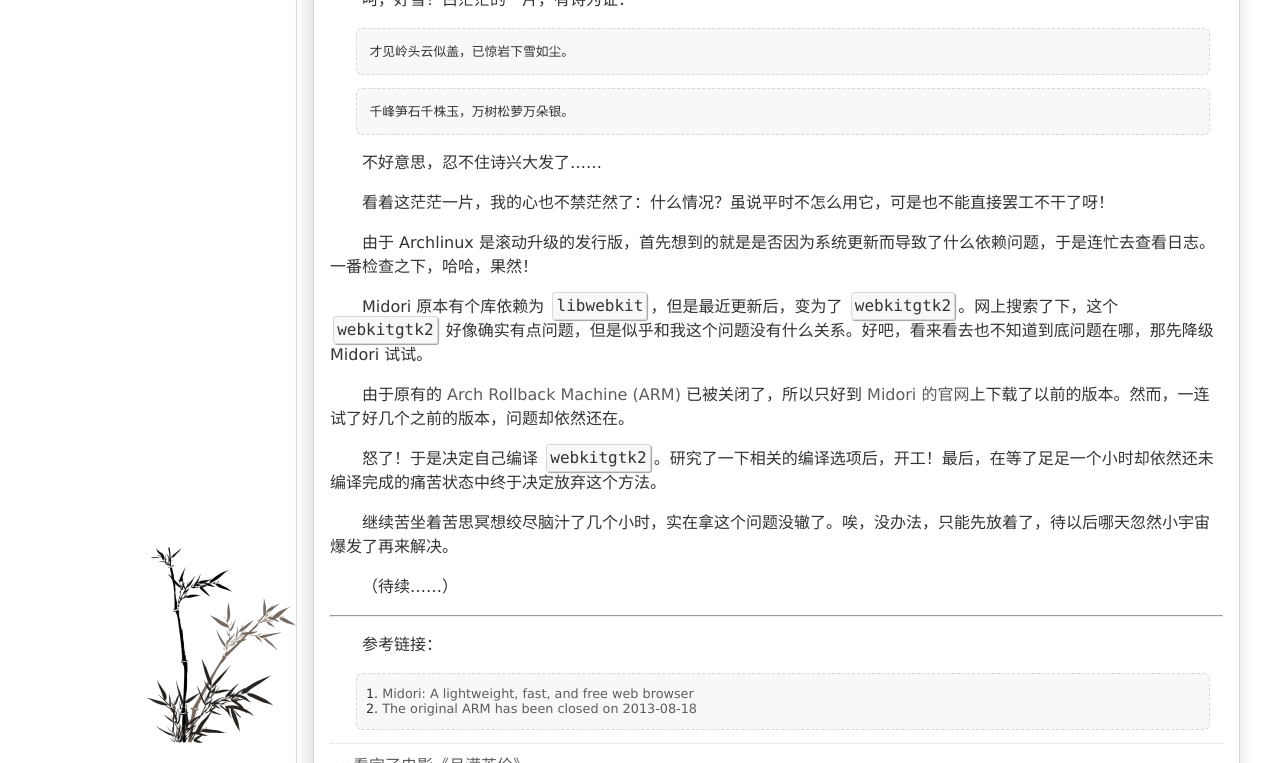
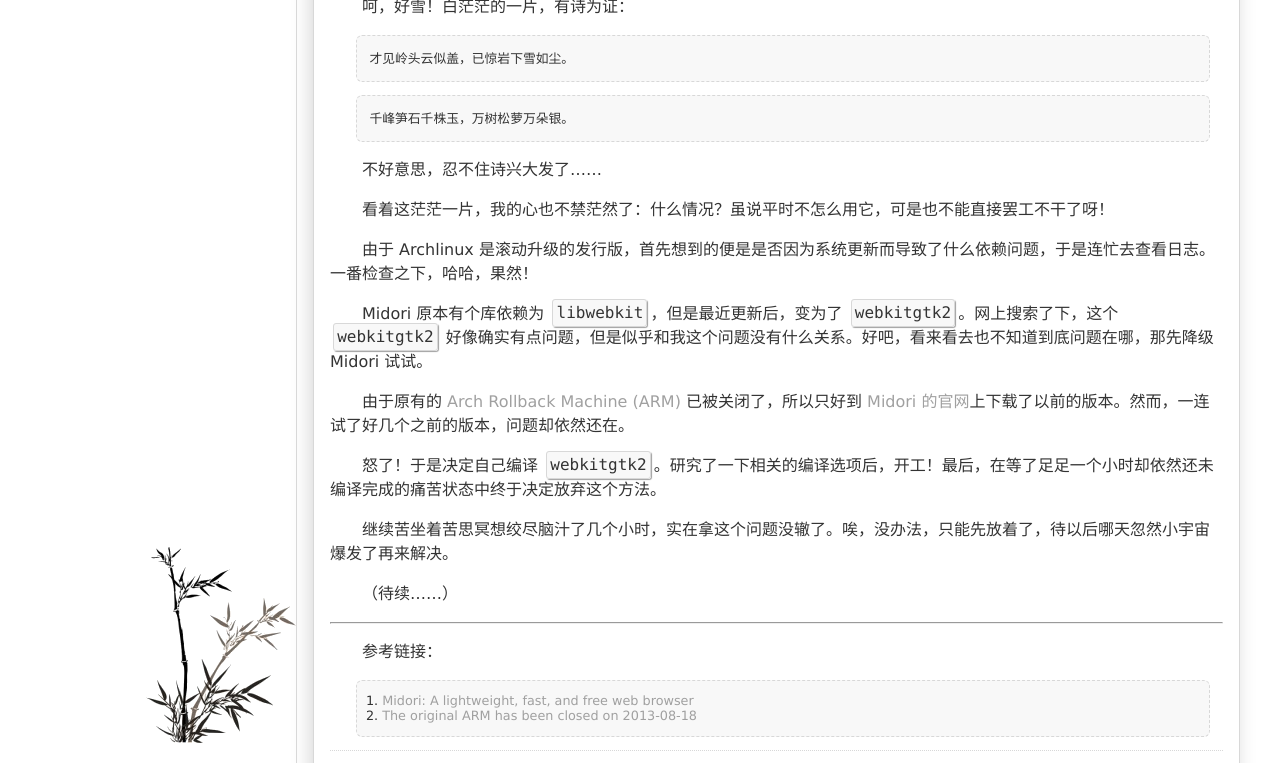
Before and after one commit to silverzhaojr/silverzhaojr.github.io, a Jekyll site: the page built from _posts/2013-10-21-midori-display-problem-p1.md, in a window 1280 px wide and 1400 px high, cut to the strip 637-1400 px from the top of the window. Built offline with Jekyll 4.4.1, drawn with Linux system fonts in a browser that asks for light colours; Markdown is read by kramdown in place of the engine named in the settings; some of the changed text lies outside the part shown.

Commit message:
upload a post part 2

```diff
--- a/_posts/2013-10-21-midori-display-problem-p1.md
+++ b/_posts/2013-10-21-midori-display-problem-p1.md
@@ -26,7 +26,7 @@
 
 看着这茫茫一片，我的心也不禁茫然了：什么情况？虽说平时不怎么用它，可是也不能直接罢工不干了呀！
 
-由于 Archlinux 是滚动升级的发行版，首先想到的就是是否因为系统更新而导致了什么依赖问题，于是连忙去查看日志。一番检查之下，哈哈，果然！
+由于 Archlinux 是滚动升级的发行版，首先想到的便是是否因为系统更新而导致了什么依赖问题，于是连忙去查看日志。一番检查之下，哈哈，果然！
 
 Midori 原本有个库依赖为 `libwebkit`，但是最近更新后，变为了 `webkitgtk2`。网上搜索了下，这个 `webkitgtk2` 好像确实有点问题，但是似乎和我这个问题没有什么关系。好吧，看来看去也不知道到底问题在哪，那先降级 Midori 试试。
 
--- a/static/css/style.css
+++ b/static/css/style.css
@@ -167,7 +167,7 @@
     border-bottom: 1px dotted #a0a0a0;
 }
 .post-time {
-    color: #a0a0a0;
+    color: #5d5d5d;
     font-family: "Georgia", "Times New Roman", "URW Palladio L", serif;
     font-style: italic;
     margin-top: 1em;
@@ -265,15 +265,21 @@
 .post-content blockquote ol {
     padding: 0 1em;
 }
+.post-content a {
+	color: #a0a0a0;
+}
+.post-content a:hover {
+	color: #5d5d5d;
+}
 .post-content em {
     color: #5d5d5d;
+    font-family: monospace;
     font-style: normal;
     border-bottom: 2px dotted #a0a0a0;
 }
 .post-content img {
-    display: block;
     border: 0 none;
-    max-width: 100%;
+    max-width: 90%;
     margin: auto;
 }
 .post-content pre {
```
Also changed, not shown: _posts/2013-10-23-midori-display-problem-p2.md (added, +111 -0 lines).
